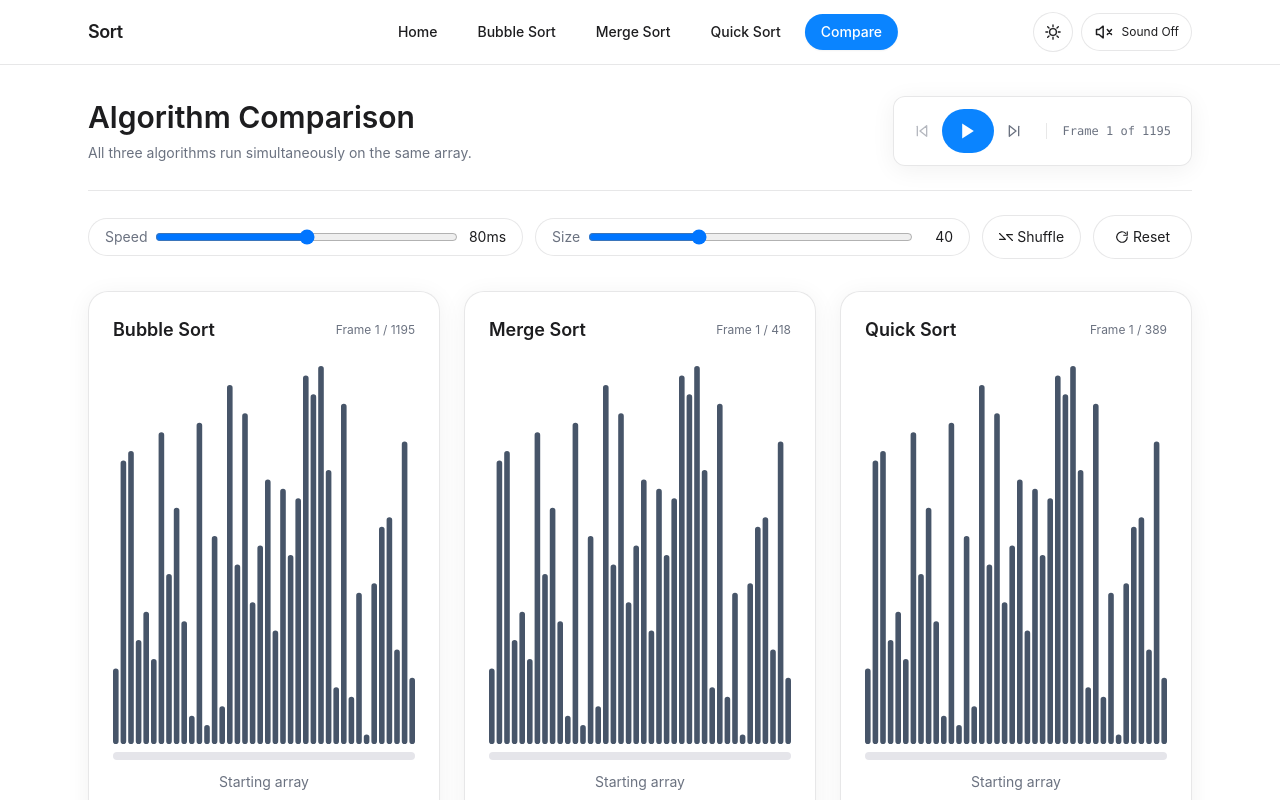
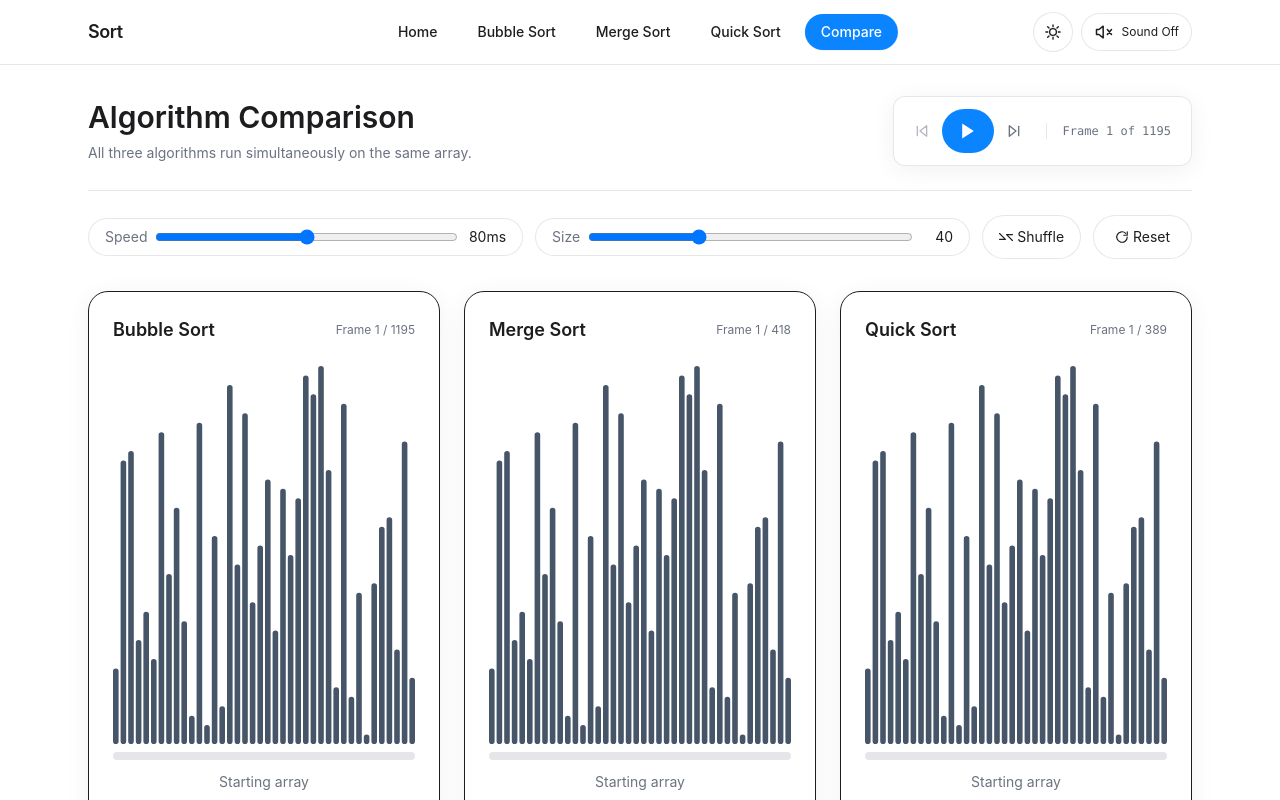
Before and after one commit to JerichoDelosReyes/Sorting-Algorithms, a Next.js app: page /compare in a window 1280 px wide. Shown: the top 800 px of the page. Built offline with nearby package versions, Linux system fonts and the light colour scheme.

Commit message:
refactor: update styling for AlgorithmPage and CompareVisualizer components; adjust tsconfig for JSX support

```diff
--- a/components/AlgorithmPage.tsx
+++ b/components/AlgorithmPage.tsx
@@ -212,7 +212,7 @@ export default function AlgorithmPage({ algorithmId }: AlgorithmPageProps) {
       </header>
 
       <div className="mt-8 grid gap-4 md:gap-6 lg:grid-cols-[5fr_3fr] xl:grid-cols-[2fr_1fr] lg:items-stretch">
-        <div className="flex min-w-0 flex-col overflow-hidden rounded-[20px] border border-[var(--color-border)] bg-[var(--color-surface)] shadow-card backdrop-blur lg:h-[36rem]">
+        <div className="flex min-w-0 flex-col overflow-hidden rounded-[20px] border border-[var(--color-code-border)] bg-[var(--color-code-bg)] shadow-card backdrop-blur lg:h-[36rem]">
           <div className="flex flex-shrink-0 items-center justify-between border-b border-[var(--color-border)] bg-[var(--color-surface-soft)] px-4 py-3">
             <div className="flex gap-2">
               <div className="h-3 w-3 rounded-full bg-[#FF5F56]"></div>
--- a/components/CompareVisualizer.tsx
+++ b/components/CompareVisualizer.tsx
@@ -24,7 +24,7 @@ export default function CompareVisualizer({ items }: CompareVisualizerProps) {
       {items.map((item) => (
         <div
           key={item.id}
-          className="flex w-full min-w-0 flex-col rounded-[20px] border border-[var(--color-border)] bg-[var(--color-surface)] p-5 shadow-card backdrop-blur sm:p-6"
+          className="flex w-full min-w-0 flex-col rounded-[20px] border border-[var(--color-code-border)] bg-[var(--color-code-bg)] p-5 shadow-card backdrop-blur sm:p-6"
         >
           <div className="flex items-center justify-between">
             <h3 className="text-lg font-semibold">{item.name}</h3>
--- a/tsconfig.json
+++ b/tsconfig.json
@@ -16,7 +16,7 @@
     "moduleResolution": "bundler",
     "resolveJsonModule": true,
     "isolatedModules": true,
-    "jsx": "preserve",
+    "jsx": "react-jsx",
     "incremental": true,
     "types": [
       "node"
@@ -31,7 +31,8 @@
     "next-env.d.ts",
     "**/*.ts",
     "**/*.tsx",
-    ".next/types/**/*.ts"
+    ".next/types/**/*.ts",
+    ".next/dev/types/**/*.ts"
   ],
   "exclude": [
     "node_modules"
```
